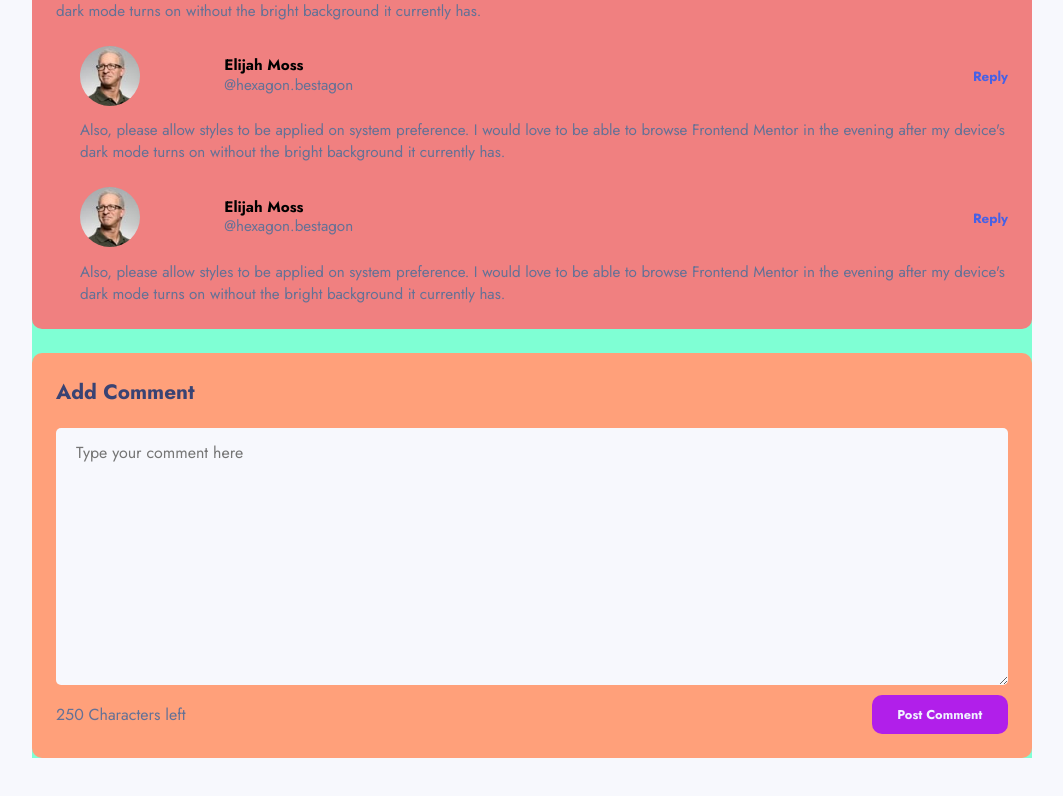
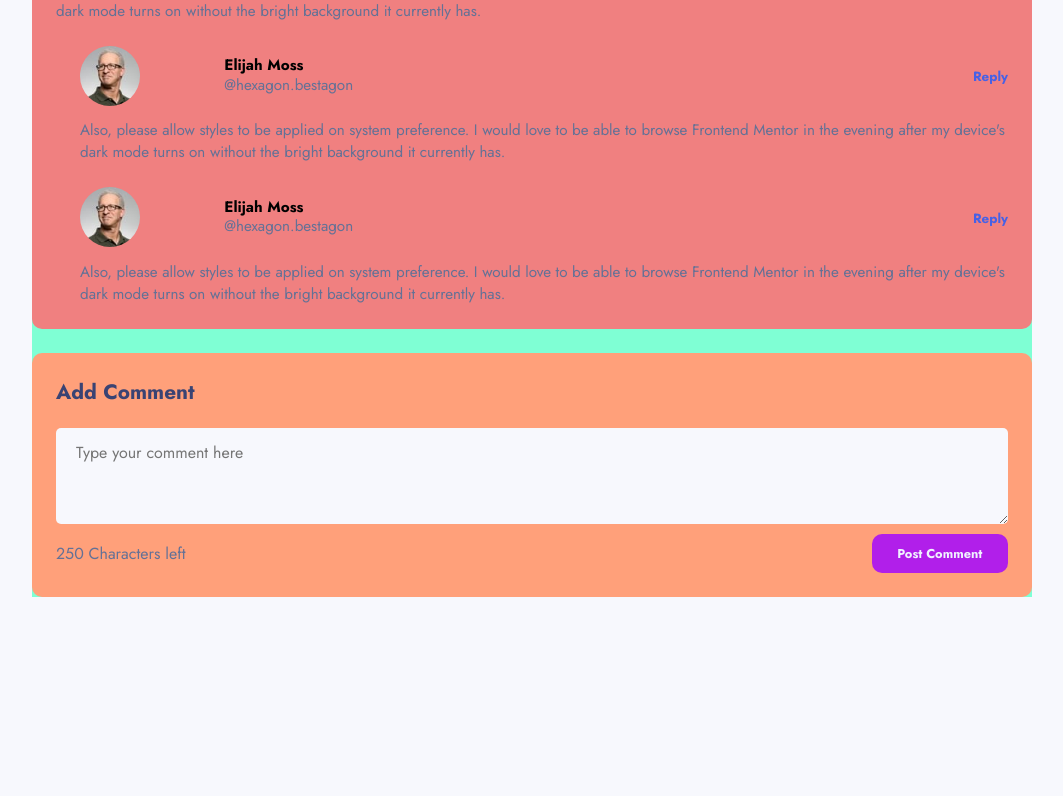
Before and after one commit to Victor-Nyagudi/product-feedback-app-react, a React (Create React App) app: page / in a window 1280 px wide. Shown: the part 946-1742 px from the top of the page, without its empty margins (108-1171 px from the left). After the commit the page ends 1639 px from the top, so only its background shows below. Built offline with nearby package versions, Linux system fonts and the light colour scheme.

Commit message:
Rename TextArea component class to 'textarea'

```diff
--- a/src/components/pages/add-edit-feedback-page/AddEditFeedbackInput.js
+++ b/src/components/pages/add-edit-feedback-page/AddEditFeedbackInput.js
@@ -1,4 +1,5 @@
 import React, { useState } from 'react';
+import TextArea from '../../shared/TextArea';
 import Input from './Input';
 
 function AddEditFeedbackInput({
@@ -29,14 +30,11 @@ function AddEditFeedbackInput({
             {
                 isTextArea ?
 
-                <textarea
-                    className='add-edit-feedback__textarea'
-                    name={ `${inputName}` }
-                    id={ `${id}` }
-                    cols="30"
-                    rows="10"
+                <TextArea
+                    name={ inputName }
+                    id={ id }
                     value={ inputValue }
-                    onChange={ e => handleChange(e.target.value) }
+                    handleOnChange={ handleChange }
                 />
 
                 :
--- a/src/components/shared/TextArea.js
+++ b/src/components/shared/TextArea.js
@@ -1,11 +1,9 @@
 function TextArea({ name, id, value, placeholder = '', handleOnChange }) {
     return (
         <textarea
-            className='add-edit-feedback__textarea'
+            className='textarea'
             name={ name }
             id={ id }
-            cols="30"
-            rows="10"
             value={ value }
             placeholder={ placeholder }
             onChange={ e => handleOnChange(e.target.value) }
--- a/src/css/main.css
+++ b/src/css/main.css
@@ -283,6 +283,13 @@ a {
   margin-bottom: 1.5em;
 }
 
+.textarea {
+  padding-right: 1.25em;
+  margin-bottom: .65em;
+  resize: vertical;
+  min-height: 120px;
+}
+
 .add-edit-feedback {
   min-height: 100vh;
   display: -webkit-box;
@@ -328,7 +335,7 @@ a {
   margin-bottom: .95em;
 }
 
-.add-edit-feedback__input, .add-edit-feedback__textarea {
+.add-edit-feedback__input, .textarea {
   font-family: "Jost", sans-serif;
   color: #3a4373;
   border: none;
@@ -352,13 +359,6 @@ a {
   right: .5em;
   top: 0;
   bottom: 0;
-}
-
-.add-edit-feedback__textarea {
-  padding-right: 1.25em;
-  margin-bottom: .65em;
-  resize: vertical;
-  min-height: 223px;
 }
 
 .add-edit-feedback__buttons {
@@ -656,6 +656,11 @@ a {
   .feedback-button-svg {
     margin-right: .4em;
   }
+  .textarea {
+    font-size: 1rem;
+    margin-bottom: 0;
+    min-height: 96px;
+  }
   .suggestions {
     width: 93%;
     max-width: 1200px;
@@ -883,16 +888,12 @@ a {
   .add-edit-feedback__main {
     padding: 3.5em 2.5em 1.5em;
   }
-  .add-edit-feedback__input, .add-edit-feedback__textarea {
+  .add-edit-feedback__input, .textarea {
     font-size: 1rem;
     padding: .85em 2.25em .85em 1.25em;
   }
   .add-edit-feedback__dropdown-toggle {
     right: 1.15em;
-  }
-  .add-edit-feedback__textarea {
-    font-size: 1rem;
-    margin-bottom: 0;
   }
 }
 
--- a/src/main.scss
+++ b/src/main.scss
@@ -273,6 +273,16 @@ a {
 }
 
 
+.textarea {
+    @extend .add-edit-feedback__input;
+
+    padding-right: 1.25em;
+    margin-bottom: .65em;
+    resize: vertical;
+    min-height: 120px;
+}
+
+
 .add-edit-feedback {
     min-height: 100vh;
 
@@ -342,14 +352,7 @@ a {
         bottom: 0;
     }
 
-    &__textarea {
-        @extend .add-edit-feedback__input;
 
-        padding-right: 1.25em;
-        margin-bottom: .65em;
-        resize: vertical;
-        min-height: 223px;
-    }
 
     &__buttons {
         display: flex;
@@ -602,6 +605,12 @@ a {
 
     .feedback-button-svg { margin-right: .4em; }
 
+    .textarea {
+        font-size: 1rem;
+        margin-bottom: 0;
+        min-height: 96px;
+    }
+
     .suggestions {
         width: 93%;
         max-width: 1200px;
@@ -810,10 +819,7 @@ a {
 
         &__dropdown-toggle { right: 1.15em; }
 
-        &__textarea {
-            font-size: 1rem;
-            margin-bottom: 0;
-        }
+
     }
 }
 
```
Also changed, not shown: 1 other file (tests, documents, lock files or other folders).
